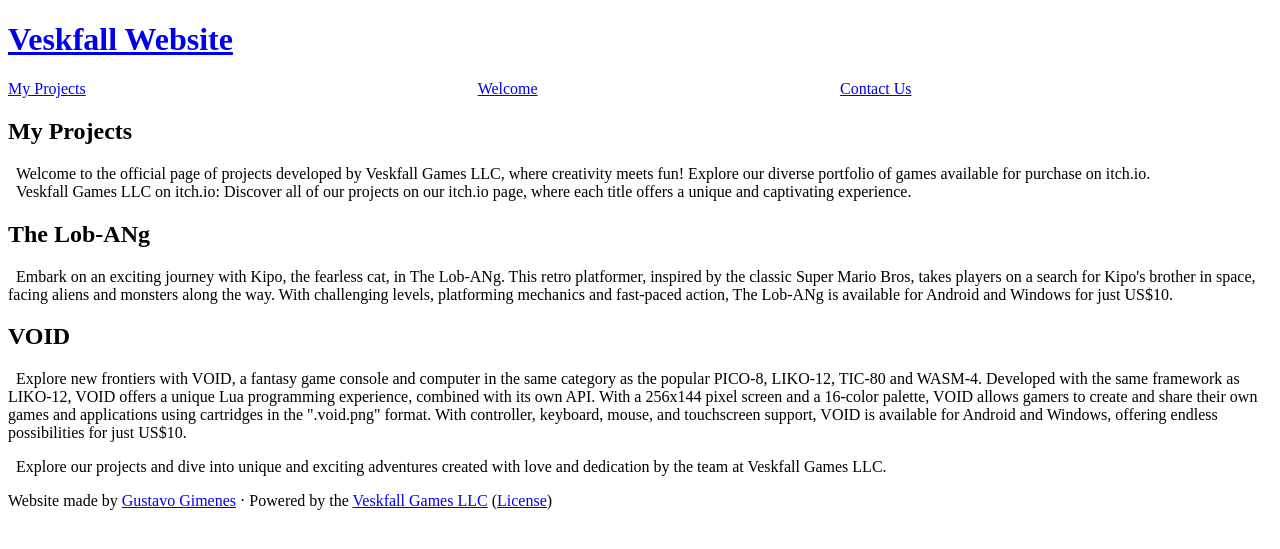
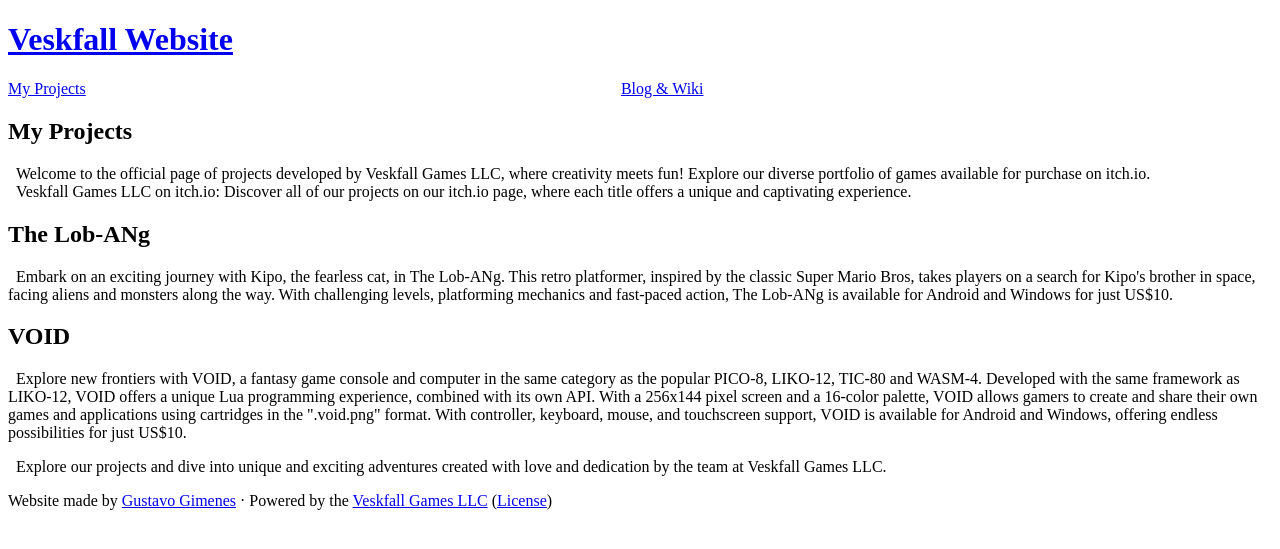
Before and after one commit to Gustavo-Gimenes/Website-Veskfall, a Jekyll site: the page built from proj.html, in a window 1280 px wide. Shown: the top 549 px of the page. Built offline with Jekyll 4.4.1, drawn with Linux system fonts in a browser that asks for light colours.

Commit message:
Add files via upload

```diff
--- a/_layouts/default.html
+++ b/_layouts/default.html
@@ -5,11 +5,10 @@ layout: base
 	<div class="module title color-1"><h1><a href="./">Veskfall Website</a></h1></div>
 	<table class="links" border="0" cellspacing="0" cellpadding="0" width="100%"><tr>
 		<td><a class="module links color-3" href="./proj">My Projects</a></td>
-		<td><a class="module links color-3" href="./welcome">Welcome</a></td>
-		<td><a class="module links color-3" href="./contact">Contact Us</a></td>
+		<td><a class="module links color-3" href="./blog">Blog & Wiki</a></td>
 	</tr></table>
 	<div class="module main-content color-5">
 {{ content }}
 	</div>
 </div>
-<div id="footer">Website made by <a href="https://gustavo-gimenes.github.io/">Gustavo Gimenes</a> &middot; Powered by the <a href="https://gustavo-gimenes.github.io/veskfall.github.io/" target="_blank">Veskfall Games LLC</a> (<a href="https://gustavo-gimenes.github.io/veskfall.github.io/" target="_blank">License</a>)</div>
+<div id="footer">Website made by <a href="#">Gustavo Gimenes</a> &middot; Powered by the <a href="#" target="_blank">Veskfall Games LLC</a> (<a href="#" target="_blank">License</a>)</div>
```
